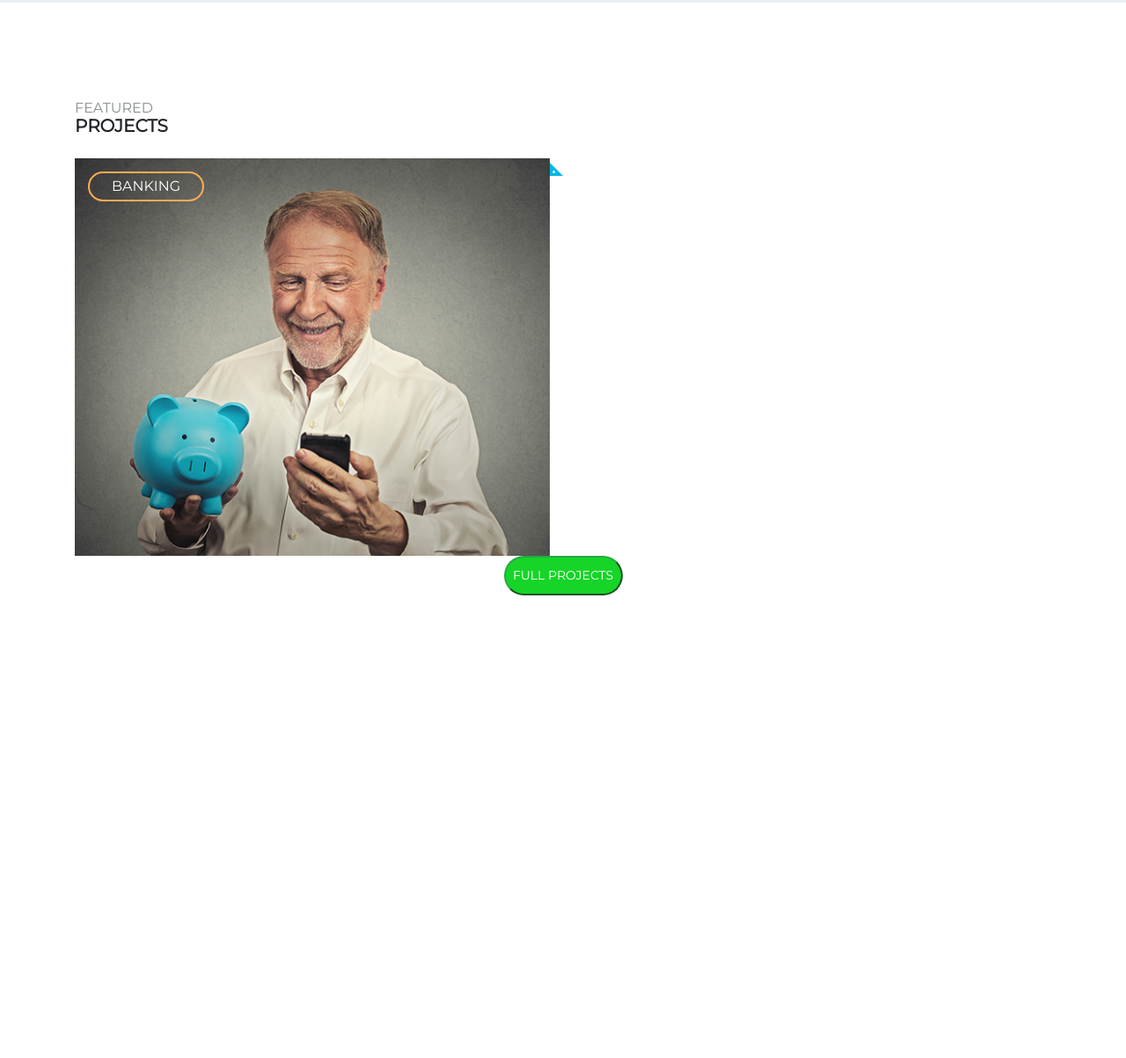
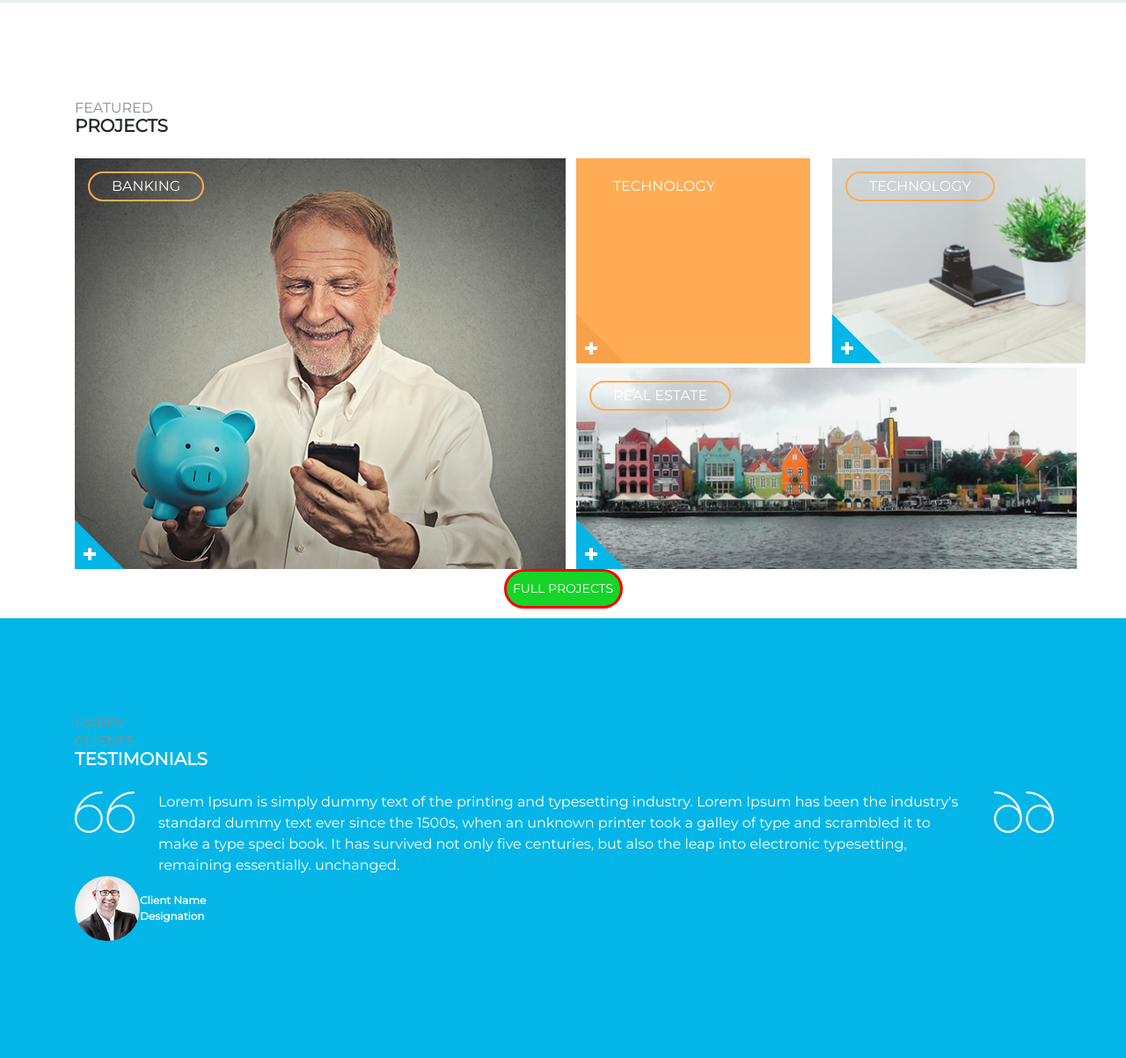
Before and after one commit to yakovina/consult_plus-1, a plain HTML site: page home/index.html in a window 1280 px wide. Shown: the part 1655-2858 px from the top of the page at 88% size. Before the commit the page ends 2358 px from the top, so only its background shows below. Drawn offline with nearby package versions, Linux system fonts and the light colour scheme.

Commit message:
few more steps in projects and testimonials

```diff
--- a/home/index.html
+++ b/home/index.html
@@ -33,7 +33,7 @@
     <div class="container">
         <nav class="navbar navbar-light navbar-expand-lg">
             <div class="navbar-brand">
-                <img src="img/header-logo.png" alt="LOGO">
+                <img class=image_max_size src="img/header-logo.png" alt="LOGO">
             </div>
             <button class="navbar-toggler">
                 <span class=navbar-toggler-icon data-toggle=collapse data-target="#navMenu"></span>
@@ -86,10 +86,10 @@
             </div>
             <div class="col-6 d-flex justify-content-center align-items-center flex-column">
                 <div class="about-us__image_wrapper">
-                    <img src="img/about_us_image.png" alt="about us image">
+                    <img class=image_max_size src="img/about_us_image.png" alt="about us image">
                 </div>
                 <div class="about-us__medal_wrapper">
-                    <img src="img/about_us_medal.png" alt="about us medal">
+                    <img class=image_max_size src="img/about_us_medal.png" alt="about us medal">
                 </div>
             </div>
         </div>
@@ -107,7 +107,7 @@
             <div class="row">
                 <div class="col-4">
                     <div class="step__image">
-                        <img src="img/step_1.png" alt="step_1">
+                        <img class=image_max_size src="img/step_1.png" alt="step_1">
                     </div>
                     <div class="step__number">01</div>
                     <div class="step__title">Choose your industry</div>
@@ -115,7 +115,7 @@
                 </div>
                 <div class="col-4">
                     <div class="step__image">
-                        <img src="img/step_2.png" alt="step_1">
+                        <img class=image_max_size src="img/step_2.png" alt="step_1">
                     </div>
                     <div class="step__number">02</div>
                     <div class="step__title">Choose your service</div>
@@ -123,7 +123,7 @@
                 </div>
                 <div class="col-4">
                     <div class="step__image">
-                        <img src="img/step_3.png" alt="step_1">
+                        <img class=image_max_size src="img/step_3.png" alt="step_1">
                     </div>
                     <div class="step__number">03</div>
                     <div class="step__title">Boost your business</div>
@@ -132,7 +132,7 @@
             </div>
         </div>
     </section>
-    <section class="projects bg-white">
+    <section class="projects">
         <div class="container">
             <div class="row">
                 <div class="col-1">
@@ -143,10 +143,36 @@
                 </div>
             </div>
             <div class="row">
-                <div class="col-6">
+                <div class="col-6 d-flex">
                     <div class="label">Banking</div>
+                    <div class="plus-sign align-self-end">
+                        <img src="img/blue-plus.png" alt="+">
+                    </div>
                     <img src="img/grandpa.png" alt="grandpa">
-                    <div class="plus-sign"><img src="img/blue-plus.png" alt="+"></div>
+                </div>
+                <div class="col-6 d-flex flex-wrap">
+                    <div class='d-flex projects_top'>
+                        <div class="bg-orange d-flex project-block">
+                            <div class="label">Technology</div>
+                            <div class="plus-sign align-self-end">
+                                <img src="img/orange-plus.png" alt="+">
+                            </div>
+                        </div>
+                        <div class="d-flex project-block">
+                            <div class="label">Technology</div>
+                            <div class="plus-sign align-self-end">
+                                <img src="img/blue-plus.png" alt="+">
+                            </div>
+                            <img src="img/table.png" alt="table">
+                        </div>
+                    </div>
+                    <div class="d-flex">
+                        <div class="label">Real estate</div>
+                        <div class="plus-sign align-self-end">
+                            <img src="img/blue-plus.png" alt="+">
+                        </div>
+                        <img src="img/city.png" alt="city">
+                    </div>
                 </div>
             </div>
             <div class="row d-flex justify-content-center align-items-center">
@@ -154,7 +180,42 @@
             </div>
         </div>
     </section>
-
+    <section class=testimonials>
+        <div class="container">
+            <div class="row">
+                <div class="col-1">
+                    <div class="section-title bg-blue">
+                        <span>Happy Clients</span>
+                        <span>testimonials</span>
+                    </div>
+                </div>
+            </div>
+            <div class="row">
+                <div class="col-1">
+                    <img src="img/start_quote.png" alt="quote">
+                </div>
+                <div class="col-10">Lorem Ipsum is simply dummy text of the printing and typesetting industry. Lorem Ipsum has been the industry's
+                    standard dummy text ever since the 1500s, when an unknown printer took a galley of type and scrambled
+                    it to make a type speci book. It has survived not only five centuries, but also the leap into electronic
+                    typesetting, remaining essentially. unchanged.
+                </div>
+                <div class="col-1">
+                    <img src="img/end_quote.png" alt="quote">
+                </div>
+            </div>
+            <div class="row">
+                <div class="col-2 quote_author align-items-center d-flex">
+                    <div class=avatar_wrapper>
+                        <img src="img/man_photo.png" alt="the man">
+                    </div>
+                    <div>
+                            <span class=quote_author__client-name>Client Name</span>
+                            <span class=quote_author__client-designation>Designation</span>
+                    </div>
+                </div>
+            </div>
+        </div>
+    </section>
 
 
     <!-- bootstrap scripts -->
--- a/home/style.css
+++ b/home/style.css
@@ -7,6 +7,7 @@ body {
 --grey-text-color: #898e8f;
 --green-color: #16d428;
 --orange-color: #ffac55;
+--blue-color: #03b6e7;
 }
 
 .header {
@@ -80,11 +81,15 @@ a.header__url:hover {
     font-size: 14px;
     text-transform: uppercase;
 }
+.projects .success__button {
+    border: red solid 3px;
+}
+
 .label {
     border: 1px solid
 }
 
-img {
+.image_max_size {
     width: 100%;
     height: 100%;
 }
@@ -162,5 +167,42 @@ img {
 .plus-sign{
     display: inline-block;
     position: absolute;
+}
+.projects_top {
+    height: 50%;
+}
 
+.bg-orange{
+    background-color: var(--orange-color);
 }
+
+.project-block {
+    height: 233px;
+    width: 266px;
+    margin-right: 25px;
+}
+
+
+.testimonials {
+    background-color: var(--blue-color);
+    min-height: 500px;
+}
+
+
+.testimonials {
+    color: white;
+}
+
+.quote_author {
+    display: inline-block;
+    font-weight: bold;
+    font-size: 12px;
+    max-height: 80px;
+}
+.avatar_wrapper > img{
+    border-radius: 50%;
+}
+.avatar_wrapper {
+    max-height: 75px;
+    max-width: 75px;
+}
```
Also changed, not shown: home/img/end_quote.png (added), home/img/man_photo.png (added), home/img/start_quote.png (added).
